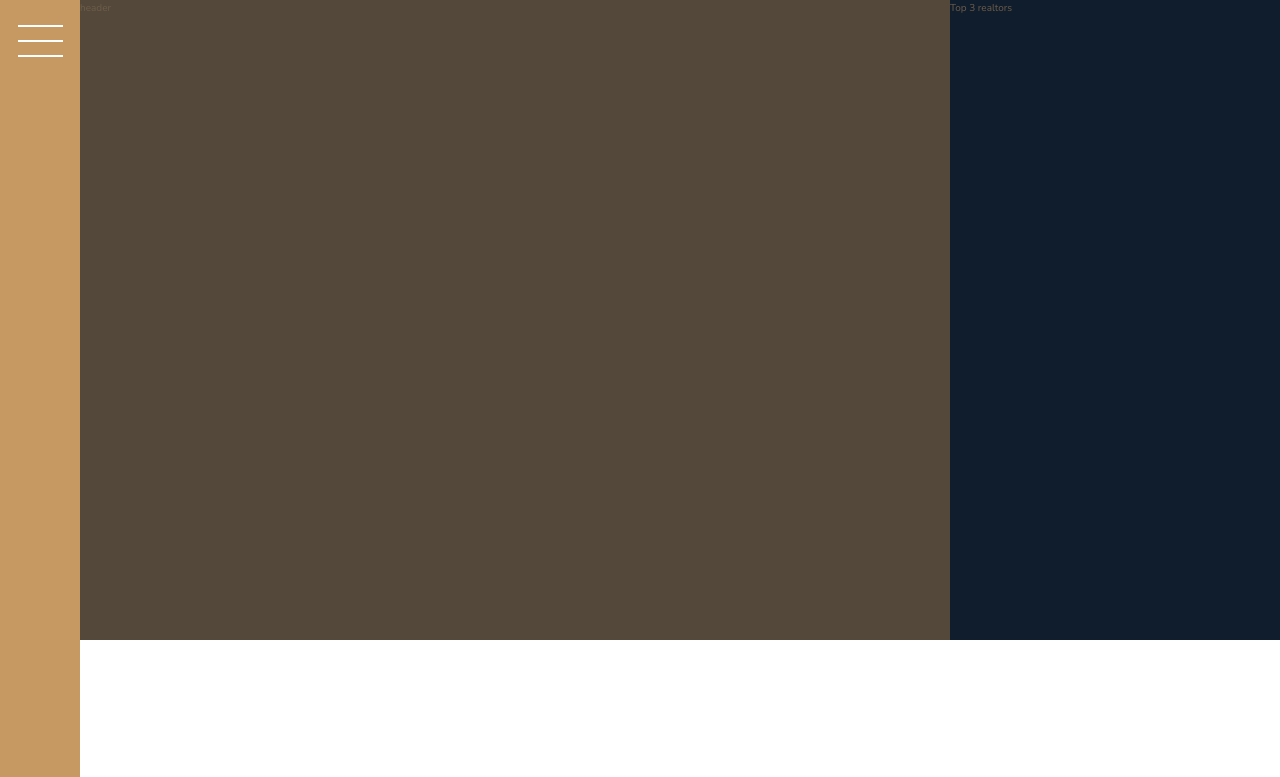
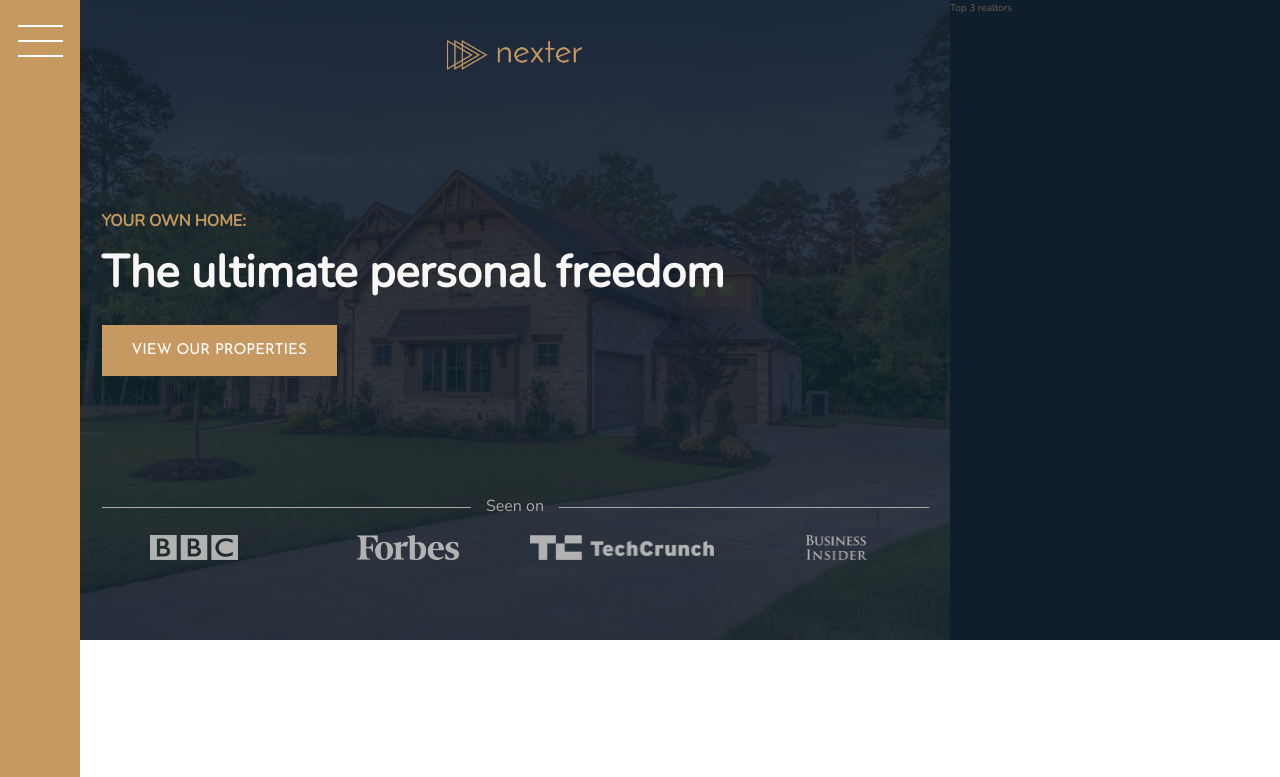
Before and after one commit to m2paulc/nexthome, a website: page index.html in a window 1280 px wide. Shown: the top 777 px of the page. Drawn offline with nearby package versions, Linux system fonts and the light colour scheme.

Commit message:
completed header section using css grid to align elements

```diff
--- a/index.html
+++ b/index.html
@@ -16,7 +16,17 @@
 			<button class="nav-btn"></button>
         </div>
 		<header class="header">
-			header
+			<img src="img/logo.png" alt="nexthome logo" class="header__logo">
+			<h3 class="heading-3">Your own home:</h3>
+			<h1 class="heading-1">The ultimate personal freedom</h1>
+			<button class="header__btn btn">View our properties</button>
+			<div class="header__subtext">Seen on</div>
+			<div class="header__subtext--logos">
+				<img src="img/logo-bbc.png" alt="BBC logo"></img>
+				<img src="img/logo-forbes.png" alt="Forbes logo"></img>
+				<img src="img/logo-techcrunch.png" alt="TechCrunch logo"></img>
+				<img src="img/logo-bi.png" alt="Business Insider logo"></img>
+			</div>
 		</header>
 		<div class="realtors">
 			Top 3 realtors
--- a/sass/_header.scss
+++ b/sass/_header.scss
@@ -1,4 +1,56 @@
 .header {
   background-color: $color-grey-dark-1;
   grid-column: full-start / col-end 6;
+  background-image: linear-gradient(rgba($color-secondary, .90), rgba($color-secondary, .85)), url(../img/hero.jpeg);
+  background-size: cover;
+  background-position: center;
+  padding: 8rem;
+  padding-top: 4rem;
+
+  display: grid;
+  grid-template-rows: 1fr min-content 6rem 1fr;
+  grid-template-columns: max-content;
+  grid-row-gap: 1.5rem;
+  justify-content: center;
+
+  &__logo {
+    height: 3rem;
+    justify-self: center;
+  }
+
+  &__btn {
+    justify-self: start;
+    align-self: start;
+  }
+
+  &__subtext {
+    display: grid;
+    grid-template-columns: 1fr max-content 1fr;
+    grid-column-gap: 1.5rem;
+    align-items: center;
+
+    font-size: 1.6rem;
+    color: $color-grey-light-2;
+
+    &:before,
+    &:after {
+      content: '';
+      height: 1px;
+      display: block;
+      background-color: currentColor;
+    }
+
+    &--logos {
+      display: grid;
+      grid-template-columns: repeat(4, 1fr);
+      grid-gap: 3rem;
+      justify-items: center;
+
+      img {
+        height: 2.5rem;
+        filter: brightness(70%);
+      }
+
+    }
+  }
 }
--- a/sass/_typography.scss
+++ b/sass/_typography.scss
@@ -5,6 +5,9 @@
 
 .heading-1 {
   @extent %heading;
+  font-size: 4.5rem;
+  color: $color-grey-light-1;
+  line-height: 1;
 }
 
 .heading-2 {
```
Also changed, not shown: css/style.css.
